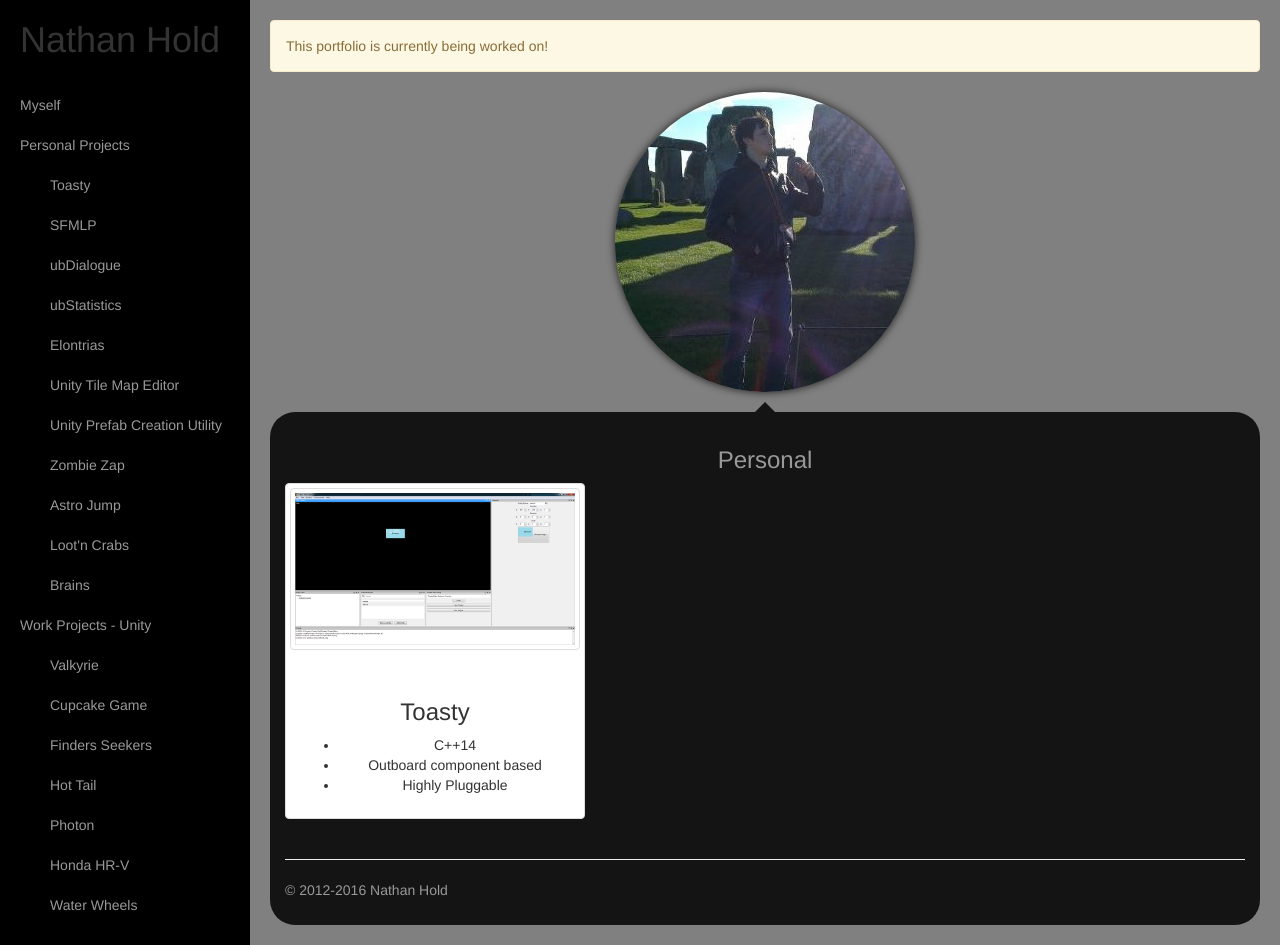
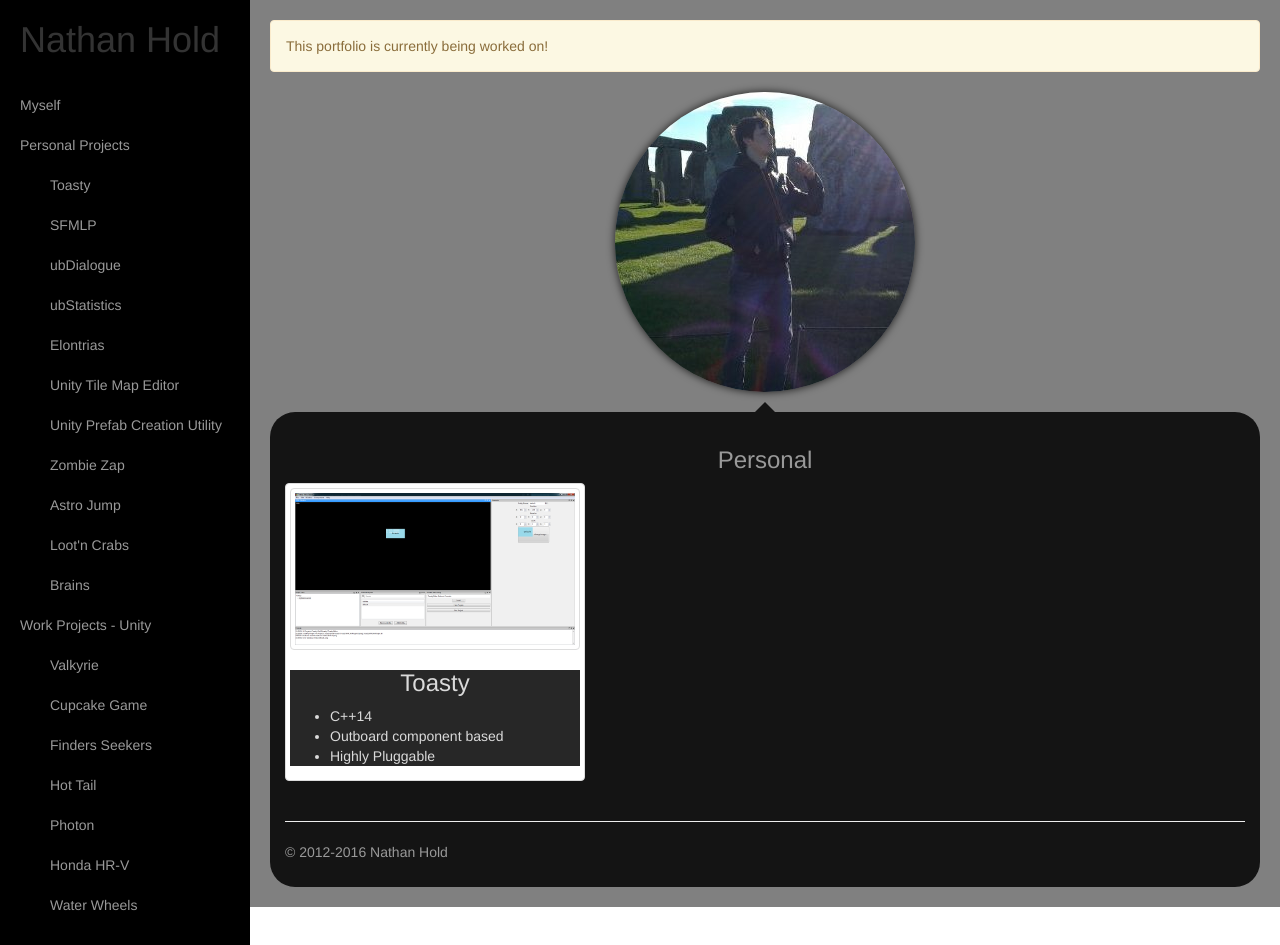
Before and after one commit to nhold/nhold.github.io, a Jekyll site: the page built from personal.html, in a window 1280 px wide and 945 px high. Built offline with Jekyll 4.4.1, drawn with Linux system fonts in a browser that asks for light colours.

Commit message:
Apply darkthumb caption style.

```diff
--- a/personal.html
+++ b/personal.html
@@ -8,16 +8,15 @@
             <a href="toasty.html" class="thumbnail">
                 <img class="img-responsive" src="images\ToastyEditor.png" alt="">
             </a>
-            <div class="caption darkthumb">
+            <div class="darkthumb">
                 <center>
                 <h3>Toasty</h3>
                 </center>
-                <ul class="center-block text-center">
+                <ul>
                     <li>C++14</li>
                     <li>Outboard component based</li>
                     <li>Highly Pluggable</li>
                 </ul>
-
             </div>
         </div>
     </div>
--- a/stylesheets/styles.css
+++ b/stylesheets/styles.css
@@ -178,7 +178,7 @@
 
   img { max-width: 50%; height: auto; }
 
-  .caption .darkthumb {
+  .darkthumb {
       background-color: #272727;
       color: #dadada;
   }
```
